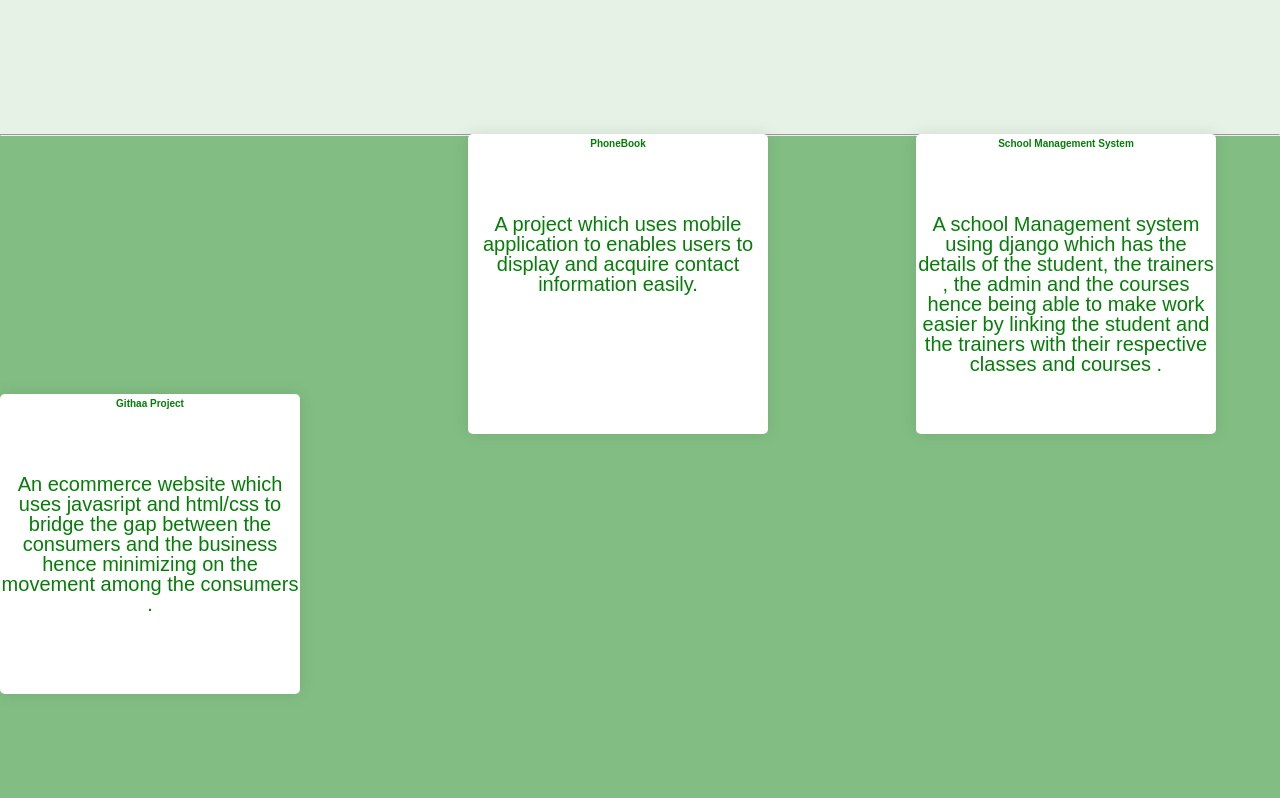
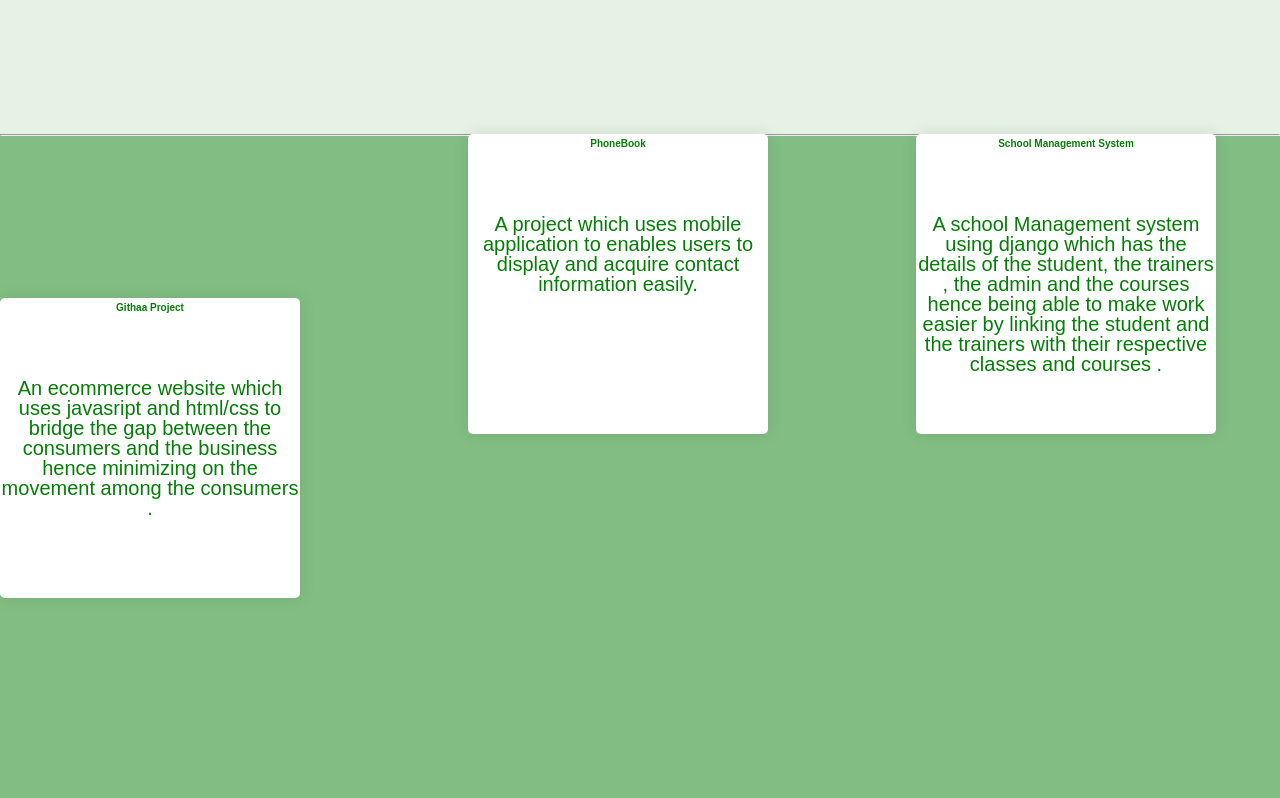
Before and after one commit to Constantkavaya/My-portfolio, a plain HTML site: page index.html in a window 1280 px wide. Shown: the part 1146-1944 px from the top of the page. Drawn offline with Linux system fonts and the light colour scheme; a web font is replaced by a local one.

Commit message:
first commit

```diff
--- a/index.css
+++ b/index.css
@@ -143,7 +143,7 @@ h5{
 
 .card {
   position: absolute;
- bottom: -130%;
+ bottom: -118%;
   /* left: 30%; */
   width: 300px;
   height: 300px;
```
